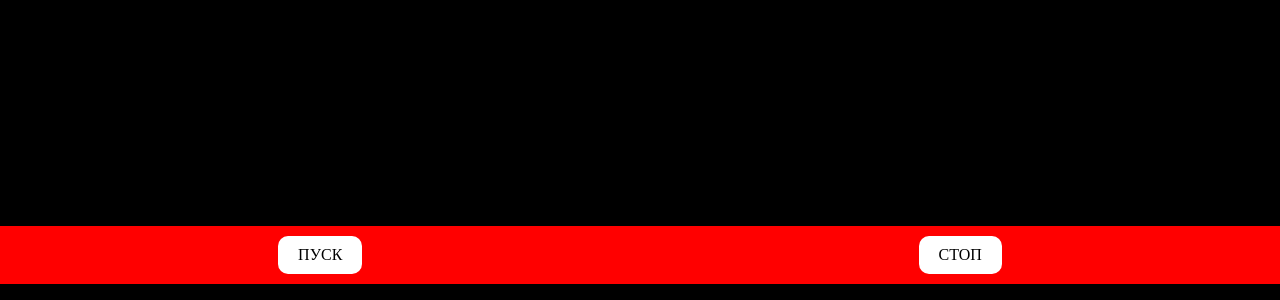
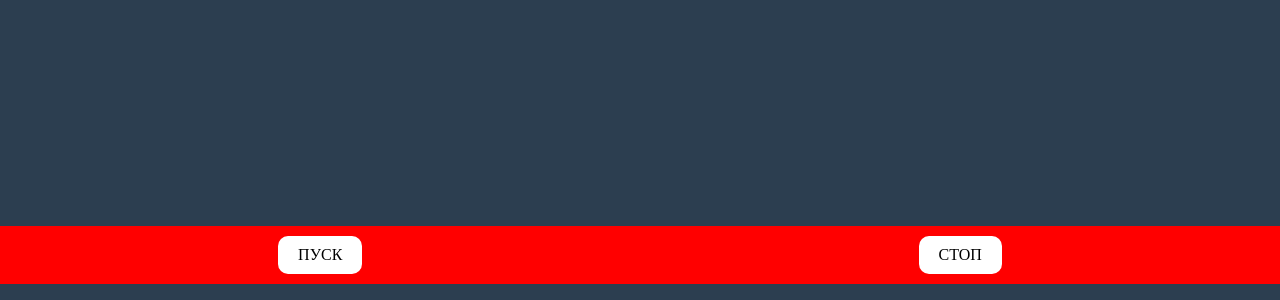
Before and after one commit to chegleev/Cam, a plain HTML site: page index.html in a window 1280 px wide. Shown: the part 516-816 px from the top of the page. Drawn offline with Linux system fonts and the light colour scheme.

Commit message:
Update style.css

```diff
--- a/style.css
+++ b/style.css
@@ -1,7 +1,7 @@
 body {
   height: 100vh;
   width: 100vw;
-  background: #000000;
+  background: #2c3e50;
   overflow: hidden;
 }
 .webcam-start-stop {
```
